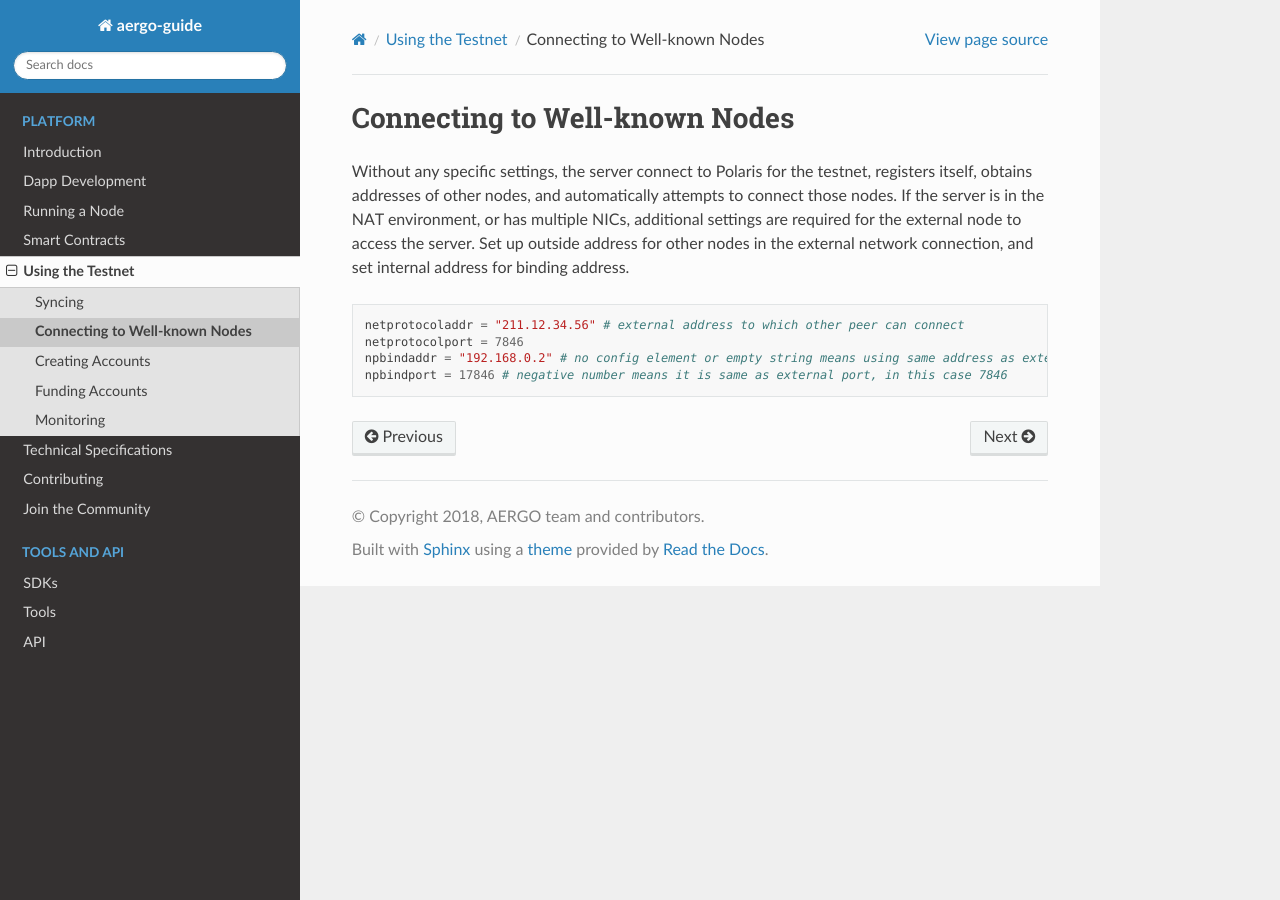
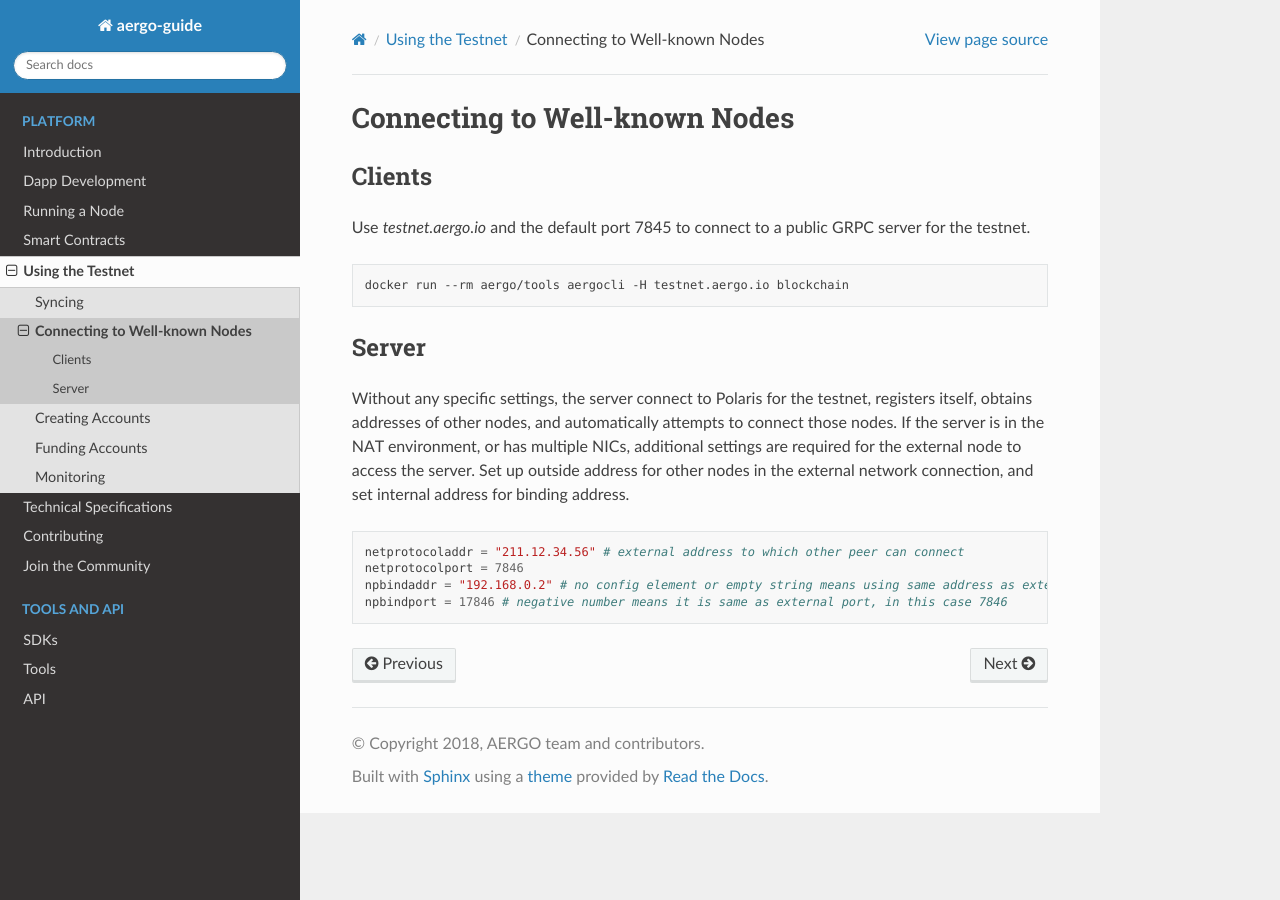
Before and after one commit to aergoio/guide, a Sphinx documentation site: the page built from source/using-testnet/connecting.rst, in a window 1280 px wide. Built offline with Sphinx 7.4.7 and the Read the Docs theme 2.0.0, drawn with Linux system fonts in a browser that asks for light colours.

Commit message:
add info for connecting clients to testnet

```diff
--- a/source/using-testnet/connecting.rst
+++ b/source/using-testnet/connecting.rst
@@ -1,5 +1,17 @@
 Connecting to Well-known Nodes
 ==============================
+
+Clients
+-------
+
+Use `testnet.aergo.io` and the default port 7845 to connect to a public GRPC server for the testnet.
+
+.. code-block:: shell
+
+    docker run --rm aergo/tools aergocli -H testnet.aergo.io blockchain
+
+Server
+------
 
 Without any specific settings, the server connect to Polaris for the testnet, registers itself, obtains addresses of other nodes, and automatically attempts to connect those nodes.
 If the server is in the NAT environment, or has multiple NICs, additional settings are required for the external node to access the server.
```
